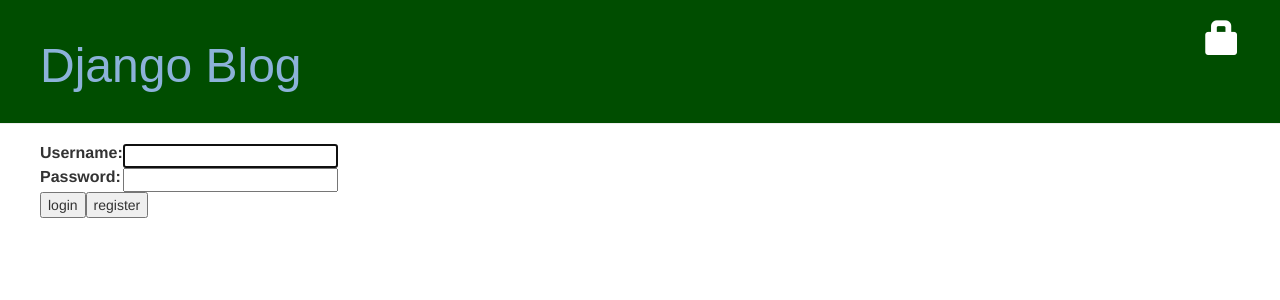
After one commit to grasbergerm/my-first-blog, a Django app: page /accounts/login/ in a window 1280 px wide. The commit adds this page. Shown: the top 300 px of the page. Run offline with Django 3.2, Linux system fonts and the light colour scheme; some libraries are stand-ins or nearby versions.

Commit message:
Added accounts and registration

```diff
--- a/blog/static/css/blog.css
+++ b/blog/static/css/blog.css
@@ -10,7 +10,9 @@
     font-size: 36pt;
     text-decoration: none;
 }
-
+.row{
+    width: 100%;
+}
 .content {
     margin-left: 40px;
 }
@@ -21,7 +23,7 @@ h1, h2, h3, h4 {
 
 .date {
     position: absolute;
-    right: -60%;
+    right: -40%;
     color: #828282;
 }
 
--- a/blog/templates/blog/base.html
+++ b/blog/templates/blog/base.html
@@ -10,10 +10,14 @@
             <div class="page-header">
             {% if user.is_authenticated %}
             <a href="{% url 'post_new' %}" class="top-menu"><span class="glyphicon glyphicon-plus"></span></a>
+            <a href="{% url 'post_draft_list' %}" class="top-menu"><span class="glyphicon glyphicon-edit"></span></a>
+            <p class="top-menu">Hello {{ user.username }}<small>(<a href="{% url 'django.contrib.auth.views.logout' %}">Log out</a>)</small></p>
+            {% else %}
+            <a href="{% url 'django.contrib.auth.views.login' %}" class="top-menu"><span class="glyphicon glyphicon-lock"></span></a>
             {% endif %}
-            <h1><a href="/">Django Blog</a></h1>
+            <h1><a href="{% url 'blog.views.post_list' %}">Django Blog</a></h1>
             </div>
-        <div class="content container">
+            <div class="content">
                 <div class="row">
                     <div class="col-md-8">
                     {% block content %}
--- a/blog/templates/blog/post_list.html
+++ b/blog/templates/blog/post_list.html
@@ -7,6 +7,7 @@
                 {{ post.published_date }}
             </div>
             <h1><a href="{% url 'post_detail' pk=post.pk %}">{{ post.title }}</a></h1>
+            <h5>by {{ post.author }} </h5>
             <p>{{ post.text|linebreaks }}</p>
         </div>
     {% endfor %}
--- /dev/null
+++ b/blog/templates/registration/login.html
@@ -0,0 +1,30 @@
+{% extends "blog/base.html" %}
+
+{% block content %}
+
+{% if form.errors %}
+<p>Your username and password didn't match. Please try again.</p>
+{% endif %}
+
+<form method="post" action="{% url 'django.contrib.auth.views.login' %}">
+{% csrf_token %}
+<table>
+<tr>
+    <td>{{ form.username.label_tag }}</td>
+    <td>{{ form.username }}</td>
+</tr>
+<tr>
+    <td>{{ form.password.label_tag }}</td>
+    <td>{{ form.password }}</td>
+</tr>
+</table>
+<table>
+<tr>
+    <input type="submit" value="login" />
+    <input type="hidden" name="next" value="{{ next }}" />
+    <input type="button" onclick="location.href='/register/';" value="register" />
+</tr>
+</table>
+</form>
+
+{% endblock %}
--- a/blog/urls.py
+++ b/blog/urls.py
@@ -6,5 +6,9 @@ urlpatterns = [
     url(r'^post/(?P<pk>[0-9]+)/$', views.post_detail, name='post_detail'),
     url(r'^post/new/$', views.post_new, name='post_new'),
     url(r'^post/(?P<pk>[0-9]+)/edit/$', views.post_edit, name='post_edit'),
+    url(r'^drafts/$', views.post_draft_list, name='post_draft_list'),
+    url(r'^post/(?P<pk>[0-9]+)/publish/$', views.post_publish, name='post_publish'),
+    url(r'^post/(?P<pk>[0-9]+)/remove/$', views.post_remove, name='post_remove'),
+    url(r'^register/$', views.register_user, name='register_user'),
 
 ]
--- a/mysite/settings.py
+++ b/mysite/settings.py
@@ -103,3 +103,5 @@ USE_TZ = True
 STATIC_URL = '/static/'
 
 STATIC_ROOT = os.path.join(BASE_DIR, 'static')
+
+LOGIN_REDIRECT_URL = '/'
--- a/mysite/urls.py
+++ b/mysite/urls.py
@@ -1,7 +1,17 @@
 from django.conf.urls import include, url
 from django.contrib import admin
+from django.views.generic.edit import CreateView
+from django.contrib.auth.forms import UserCreationForm
 
 urlpatterns = [
     url(r'^admin/', include(admin.site.urls)),
+    url(r'^accounts/login/$', 'django.contrib.auth.views.login'),
+    url(r'^accounts/logout/$', 'django.contrib.auth.views.logout', {'next_page': '/'}),
+    url('^register/', CreateView.as_view(
+            template_name='registration/register.html',
+            form_class=UserCreationForm,
+            success_url='/'
+    )),
+    url('^accounts/', include('django.contrib.auth.urls')),
     url(r'', include('blog.urls')),
 ]
```
Also changed, not shown: blog/templates/blog/post_detail.html (+6 -4 lines), blog/templates/blog/post_draft_list.html (added, +13 -0 lines), blog/templates/registration/register.html (added, +12 -0 lines), blog/views.py (+24 -3 lines). Lines whose indentation alone changed are shown as unchanged.
